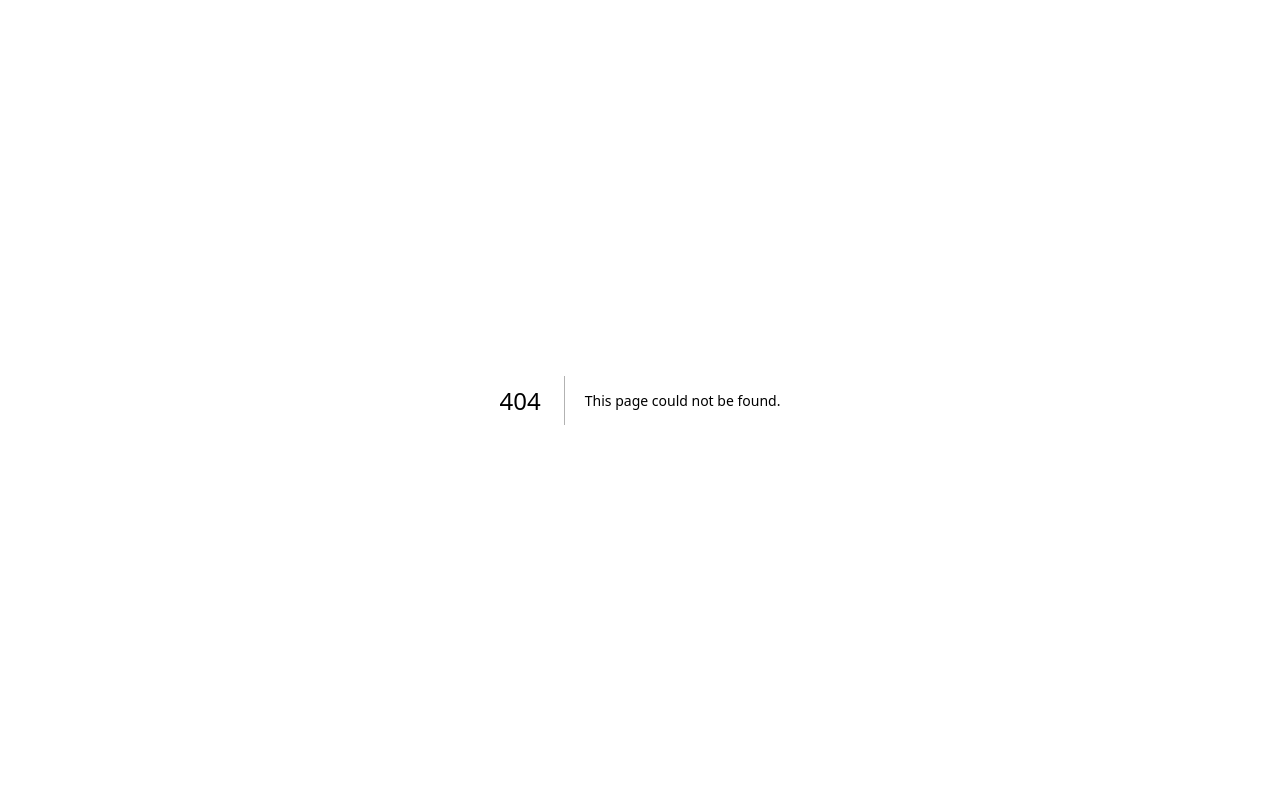
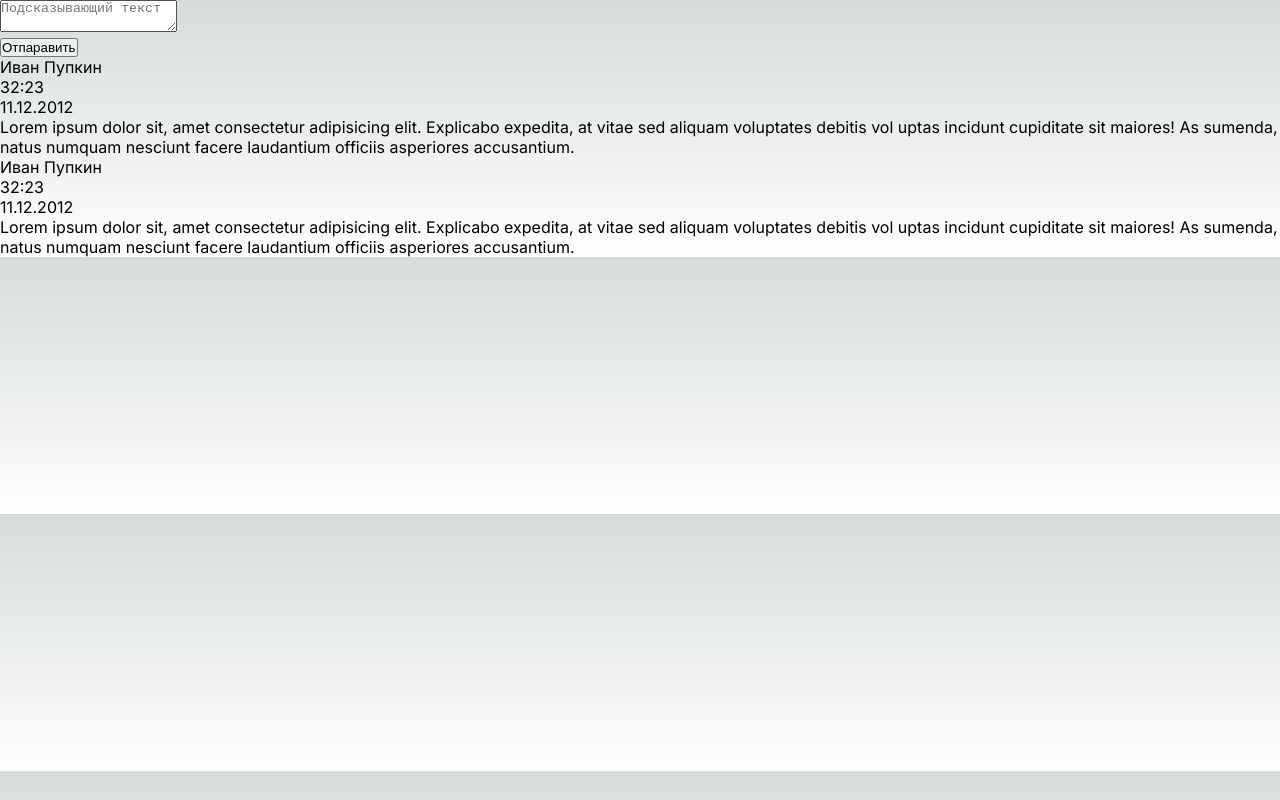
Before and after one commit to JustHateMeeeee/main-next-js, a Next.js app: page /comments in a window 1280 px wide. Before the commit this address had no page. Built offline with nearby package versions, Linux system fonts and the light colour scheme.

Commit message:
first commit

```diff
--- /dev/null
+++ b/app/comments/page.js
@@ -0,0 +1,79 @@
+import 'app/layout.js'
+export default function () {
+    return   <body>
+    <main>
+        <div class="Frame_page">
+            <div class="Frame">
+                <div class="Comment_frame">
+                    <form class="comment_form" action="<адрес1>">
+                        <textarea name="coment" id="coment"
+                        maxlength="20023123" placeholder="Подсказывающий текст"
+                        autocomplete="off"></textarea>
+                        <div class="otprav">
+                        <input class="otprav_btn" id="btn" type="submit" name="Btn_form_otprav"
+                        value="Отпаравить" formaction="<адрес1>"></input>
+                        </div>
+                    </form>
+                </div>
+                <div class="comment_pole">
+                    <form action="User_coment">
+                        <ul class="comment_field">
+                            <li>
+                                <div class="Commentari">
+                                    <div class="Pre_com">
+                                        <div class="User">
+                                            <p class="name">Иван Пупкин</p>
+                                        </div>
+                                        <div class="User">
+                                            <p class="time"><time>32:23</time></p>
+                                        </div>
+                                        <div class="User">
+                                            <p class="date"><time>11.12.2012</time></p>
+                                        </div>
+                                    </div>
+
+                                    <div class="sam_com">
+                                        <p>Lorem ipsum dolor sit, amet consectetur
+                                        adipisicing elit. Explicabo expedita, at
+                                        vitae sed aliquam voluptates debitis vol
+                                        uptas incidunt cupiditate sit maiores! As
+                                        sumenda, natus numquam nesciunt
+                                        facere laudantium officiis asperiores accusantium.
+                                        </p>
+                                    </div>
+                                </div>
+                            </li>
+                            <li>
+                                <div class="Commentari">
+                                    <div class="Pre_com">
+                                        <div class="User">
+                                            <p class="name">Иван Пупкин</p>
+                                        </div>
+                                        <div class="User">
+                                            <p class="time"><time>32:23</time></p>
+                                        </div>
+                                        <div class="User">
+                                            <p class="date"><time>11.12.2012</time></p>
+                                        </div>
+                                    </div>
+
+                                    <div class="sam_com">
+                                        <p>Lorem ipsum dolor sit, amet consectetur
+                                        adipisicing elit. Explicabo expedita, at
+                                        vitae sed aliquam voluptates debitis vol
+                                        uptas incidunt cupiditate sit maiores! As
+                                        sumenda, natus numquam nesciunt
+                                        facere laudantium officiis asperiores accusantium.
+                                        </p>
+                                    </div>
+                                </div>
+                            </li>
+                        </ul>
+                    </form>
+                </div>
+            </div>
+        </div>
+    </main>
+</body>
+
+}
--- a/app/page.module.css
+++ b/app/page.module.css
@@ -227,3 +227,85 @@
     transform: rotate(0deg);
   }
 }
+/* Tablet and Smaller Desktop */
+
+ /* h1, h2, p, body, input{
+    margin: 0px;
+    padding: 0px;
+    border: none;
+    font-family: system-ui, -apple-system,
+    BlinkMacSystemFont, 'Segoe UI', Roboto, Oxygen,
+    Ubuntu, Cantarell, 'Open Sans', 'Helvetica Neue', sans-serif;
+} */
+.frame{
+    display: flex;
+    align-items: center;
+    justify-content: center;
+    height: 100vh;
+    width: 100%;
+    background: linear-gradient(90deg, rgba(2,0,36,1) 0%,
+     rgba(152,26,185,1) 36%, rgba(0,212,255,1) 100%);
+}
+.frame_reg{
+    display: flex;
+    flex-direction: column;
+    background-color: rgb(12, 122, 122);
+    clip-path: polygon(10.0% 0.0%, 90.0% 0%, 100% 10%,
+    100% 90.0%, 90% 100%,
+    10.0% 100%, 0.0% 90.0%, 0% 10.0%);
+    max-width: 400px;
+    width: 100%;
+    height: 400px;
+    flex: 500px;
+}
+.forma_text{
+    margin-top: 22%;
+    margin-bottom: 4%;
+    font-size: 37px;
+    color: rgb(89, 167, 17);
+    text-align: center;
+}
+.reg{
+    border: none;
+    border-radius: 50px;
+    height: 35px;
+    width: 20vh;
+    background-color: rgba(9, 13, 209, 0.815);
+}
+.reg:active{
+    border: none;
+    border-radius: 50px;
+    margin-top: 1px;
+    height: 33px;
+    width: 18vh;
+    background-color: rgba(9, 12, 209, 0.37);
+}
+.email{
+    text-align: center;
+}
+.password{
+    text-align: center;
+}
+.pole{
+    width: 100%;
+    max-width: 320px;
+    min-width: 180px;
+    border-radius: 50px;
+    height: 35px;
+    padding-left: 35px;
+    box-sizing: border-box;
+    color: #1467e4;
+    background-color: rgb(89, 167, 17);
+    margin-bottom: 10px;
+}
+.pole::placeholder {
+    color: #1467e4;
+}
+.pole:focus{
+    outline: none;
+}
+.reg_btn{
+    min-width: 40%;
+    text-align: center;
+    margin-top: 35px;
+}
```
Also changed, not shown: app/auth/page.js (added, +31 -0 lines).
